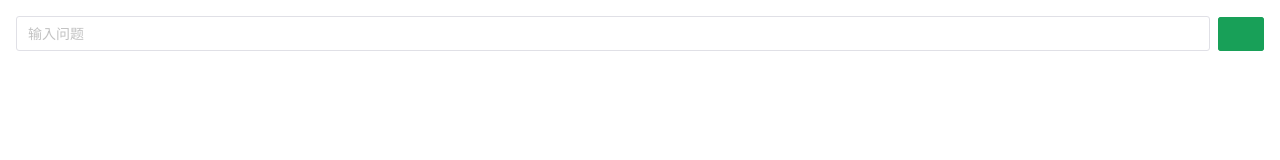
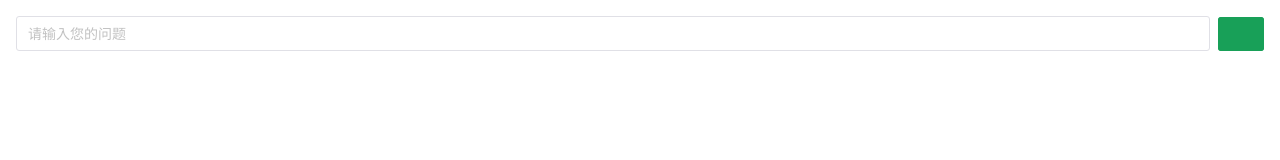
Before and after one commit to shunyue1320/chatgpt-app, a Vue app: page /#/chat/1420 in a window 1280 px wide. Shown: the top 160 px of the page. Built offline with nearby package versions, Linux system fonts and the light colour scheme; some icons are missing.

Commit message:
chore: 添加 vue-i18n 国际化

```diff
--- a/package.json
+++ b/package.json
@@ -20,6 +20,7 @@
     "naive-ui": "^2.34.3",
     "pinia": "^2.0.33",
     "vue": "^3.2.45",
+    "vue-i18n": "^9.2.2",
     "vue-router": "^4.1.6"
   },
   "devDependencies": {
--- /dev/null
+++ b/src/locales/en-US.ts
@@ -0,0 +1,5 @@
+export default {
+  chat: {
+    placeholder: 'Please enter your question',
+  },
+}
--- /dev/null
+++ b/src/locales/index.ts
@@ -0,0 +1,28 @@
+import type { App } from 'vue'
+import { createI18n } from 'vue-i18n'
+
+import enUS from './en-US'
+import zhCN from './zh-CN'
+
+export type Language = 'zh-CN' | 'en-US'
+
+const i18n = createI18n({
+  locale: 'zh-CN',
+  fallbackLocale: 'en-US',
+  messages: {
+    'en-US': enUS,
+    'zh-CN': zhCN,
+  },
+})
+
+export const t = i18n.global.t
+
+export function setLocale(locale: Language) {
+  i18n.global.locale = locale
+}
+
+export function setupI18n(app: App) {
+  app.use(i18n)
+}
+
+export default i18n
--- /dev/null
+++ b/src/locales/zh-CN.ts
@@ -0,0 +1,5 @@
+export default {
+  chat: {
+    placeholder: '请输入您的问题',
+  },
+}
--- a/src/main.ts
+++ b/src/main.ts
@@ -5,6 +5,7 @@ import App from './App.vue'
 import { setupStore } from './store'
 import { setupRouter } from './router'
 import { setupNaiveStyleOverride } from './plugins'
+import { setupI18n } from './locales'
 
 async function bootstrap() {
   const app = createApp(App)
@@ -13,6 +14,8 @@ async function bootstrap() {
 
   setupStore(app)
 
+  setupI18n(app)
+
   await setupRouter(app)
 
   app.mount('#app')
--- a/src/views/chat/index.vue
+++ b/src/views/chat/index.vue
@@ -4,6 +4,7 @@ import { useRoute } from 'vue-router'
 import { NAutoComplete, NButton, NInput } from 'naive-ui'
 import { useChat } from './hooks/useChat'
 import { SvgIcon } from '@/components/common'
+import { t } from '@/locales'
 
 let controller: AbortController
 
@@ -43,7 +44,7 @@ function handleEnter(event: KeyboardEvent) {
   }
 }
 
-const placeholder = '输入问题'
+const placeholder = t('chat.placeholder')
 </script>
 
 <template>
```
Also changed, not shown: 1 other file (tests, documents, lock files or other folders).
